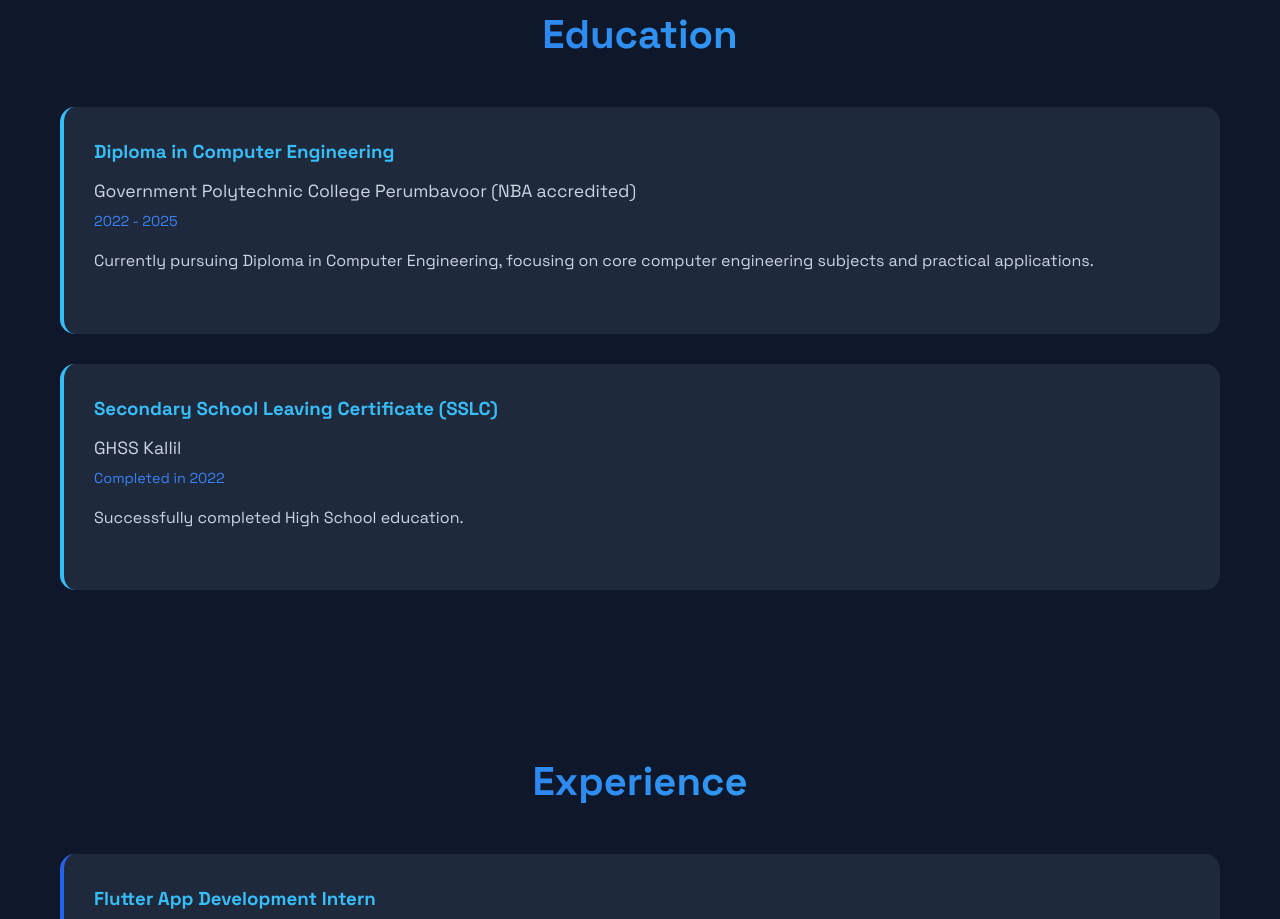
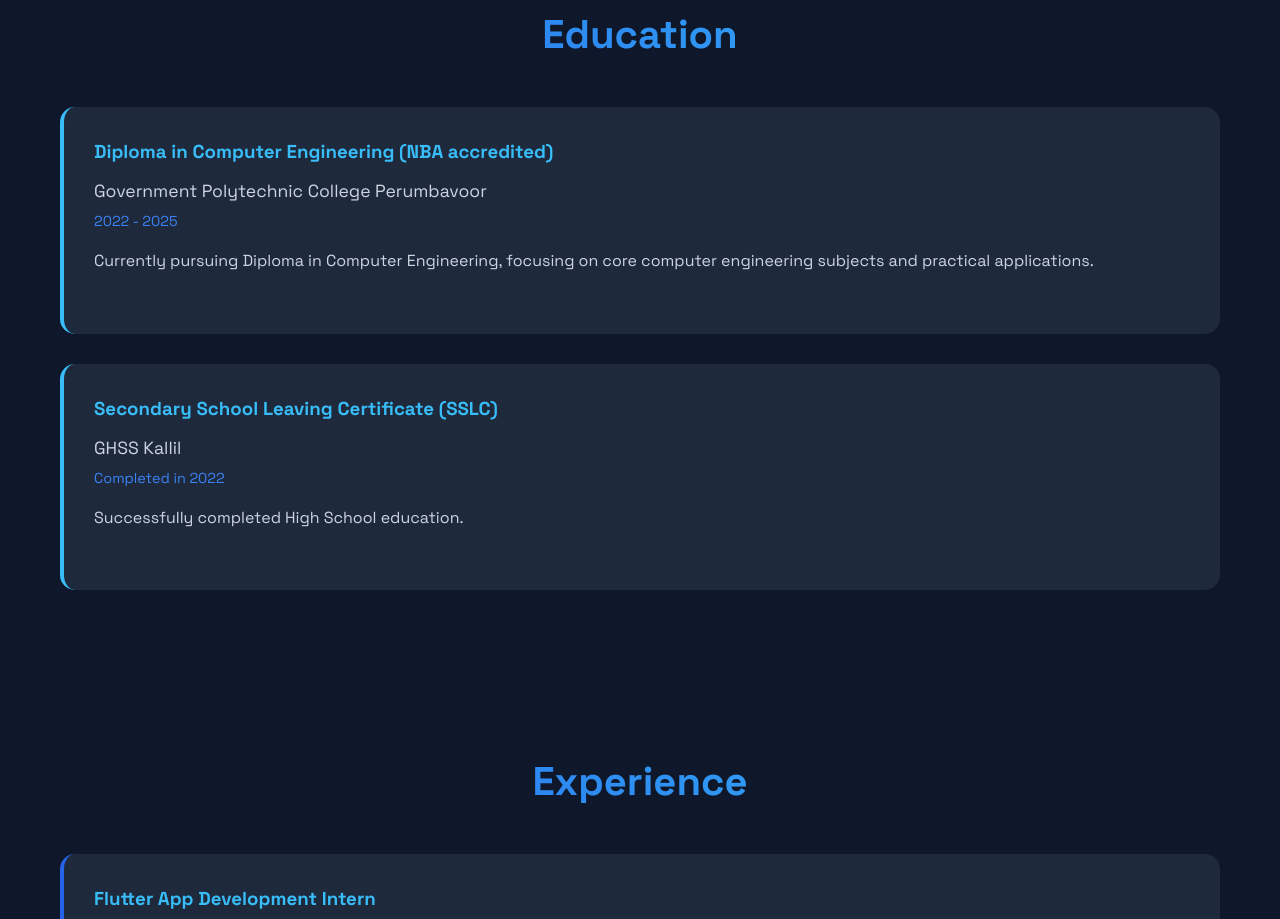
Before and after one commit to gautham-binoy/gautham-binoy.github.io, a plain HTML site: page index.html in a window 1280 px wide. Shown: the part 877-1796 px from the top of the page. Drawn offline with Linux system fonts and the light colour scheme.

Commit message:
Update index.html

```diff
--- a/index.html
+++ b/index.html
@@ -78,8 +78,8 @@
             <h2>Education</h2>
             <div class="education-timeline">
                 <div class="education-item">
-                    <h3>Diploma in Computer Engineering</h3>
-                    <p class="institution">Government Polytechnic College Perumbavoor (NBA accredited)</p>
+                    <h3>Diploma in Computer Engineering (NBA accredited)</h3>
+                    <p class="institution">Government Polytechnic College Perumbavoor</p>
                     <p class="duration">2022 - 2025</p>
                     <p class="description">
                         Currently pursuing Diploma in Computer Engineering, focusing on core
```
